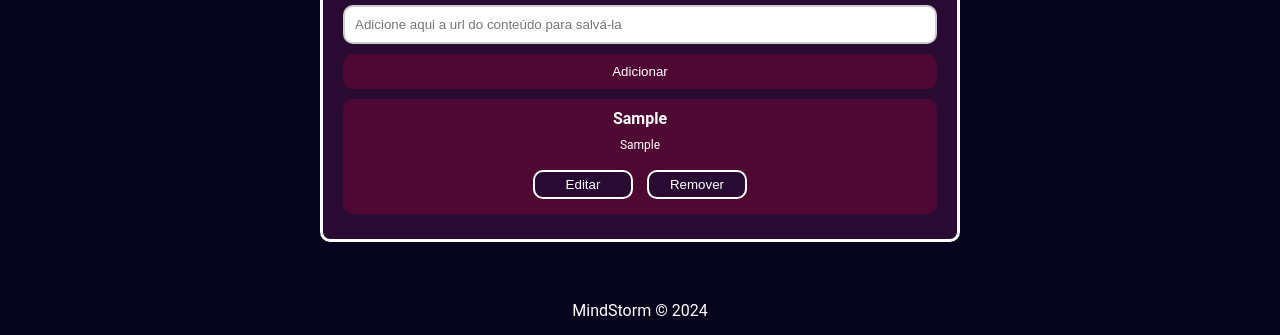
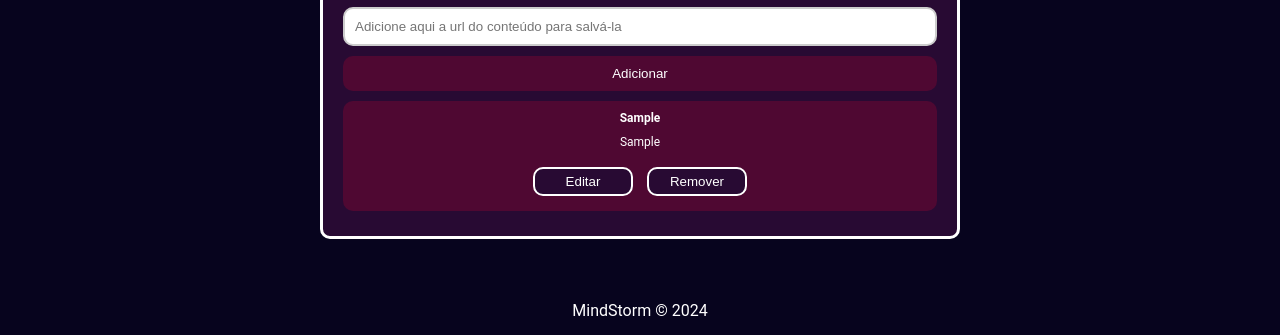
Before and after one commit to ICEI-PUC-Minas-PPLES-TI/plf-es-2024-1-ti1-0385100-inclusao-de-neurodivergentes-tdah, a plain HTML site: page codigo/pages/estudo/ESTUDO.html in a window 1280 px wide. Both pictures are taken after typing "Sample", "Sample" into the empty fields and a click on the button "Adicionar". Shown: the part 465-800 px from the top of the page. Drawn offline with Linux system fonts and the light colour scheme; files whose address does not match are found by name.

Commit message:
atualizcao

```diff
--- a/codigo/pages/estudo/ESTUDO.css
+++ b/codigo/pages/estudo/ESTUDO.css
@@ -218,6 +218,7 @@ li .taskTitle {
   display: block;
   font-weight: bold;
   margin-bottom: 5px;
+  font-size: 75%;
 }
 
 li .taskContent {
```
